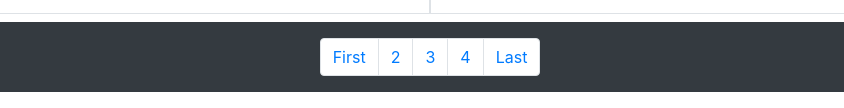
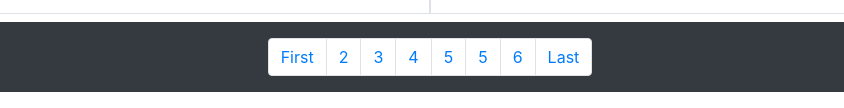
Before and after one commit to elaheerazob/Day-7, a plain HTML site: page index.html in a window 1280 px wide. Shown: the part 1241-1349 px from the top of the page, 210-1054 px from the left. Drawn offline with nearby package versions, Linux system fonts and the light colour scheme.

Commit message:
Add files via upload

```diff
--- a/index.html
+++ b/index.html
@@ -160,6 +160,9 @@
             <li class="page-item"><a class="page-link" href="">2</a></li>
             <li class="page-item"><a class="page-link" href="">3</a></li>
             <li class="page-item"><a class="page-link" href="">4</a></li>
+            <li class="page-item"><a class="page-link" href="">5</a></li>
+            <li class="page-item"><a class="page-link" href="">5</a></li>
+            <li class="page-item"><a class="page-link" href="">6</a></li>
             <li class="page-item"><a class="page-link" href="">Last</a></li>
           </ul>
         </footer>
```
